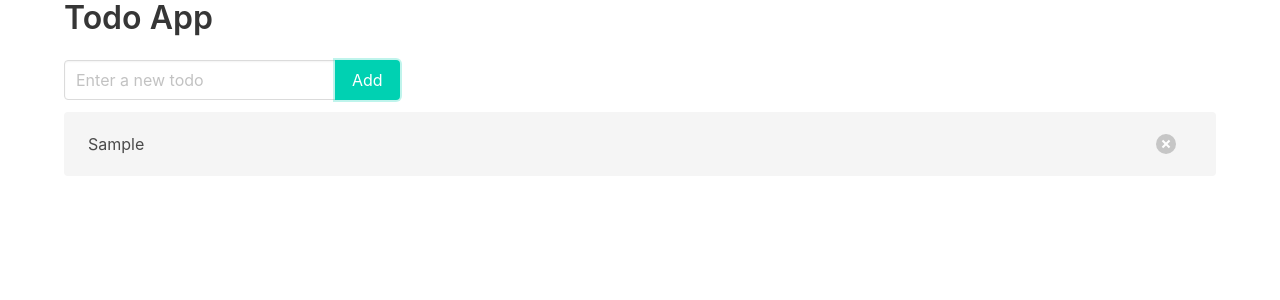
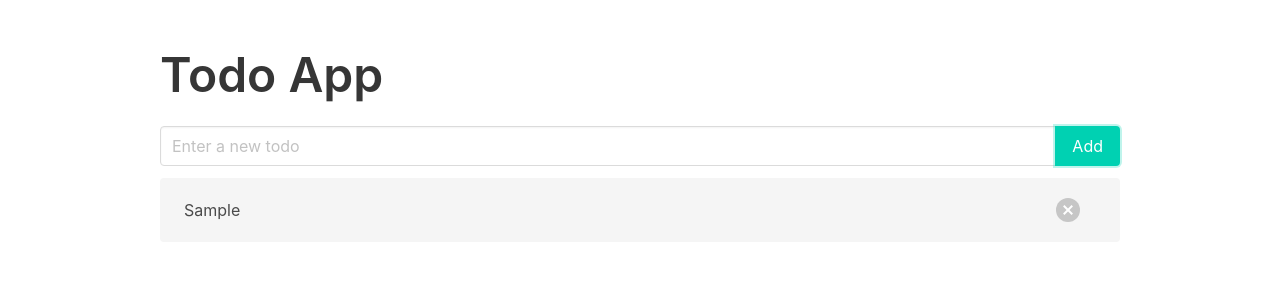
Before and after one commit to ioiooi/react-todo-app, a React app: page / in a window 1280 px wide. Both pictures are taken after typing "Sample" into the empty fields and a click on the button "Add". Shown: the top 300 px of the page. Built offline with nearby package versions, Linux system fonts and the light colour scheme.

Commit message:
change some styles

```diff
--- a/src/App.js
+++ b/src/App.js
@@ -26,10 +26,11 @@ const TodoApp = () => {
   };
 
   return (
-    <div className="container">
-      <h1 className="title">Todo App</h1>
+    <div className="section">
+      <div className="container is-max-desktop">
+        <h1 className="title is-1">Todo App</h1>
         <div className="field has-addons">
-        <div className="control">
+          <div className="control is-expanded">
             <input
               className="input"
               type="text"
@@ -44,21 +45,22 @@ const TodoApp = () => {
             </button>
           </div>
         </div>
-      <ul>
+        <div >
           {todos.map((todo) => (
-          <li key={todo.id} className="notification">
-            <div className="level">
-              <div className="level-left">{todo.text}</div>
-              <div className="level-right">
+            <div key={todo.id} className="notification my-2">
+              <div className="columns is-mobile is-vcentered">
+                <div className="column">{todo.text}</div>
+                <div className="column is-narrow">
                   <button
-                  className="delete"
+                    className="delete is-medium"
                     onClick={() => handleRemoveTodo(todo.id)}
                   />
                 </div>
               </div>
-          </li>
+            </div>
           ))}
-      </ul>
+        </div>
+      </div>
     </div>
   );
 };
```
Lines whose indentation alone changed are shown as unchanged.
